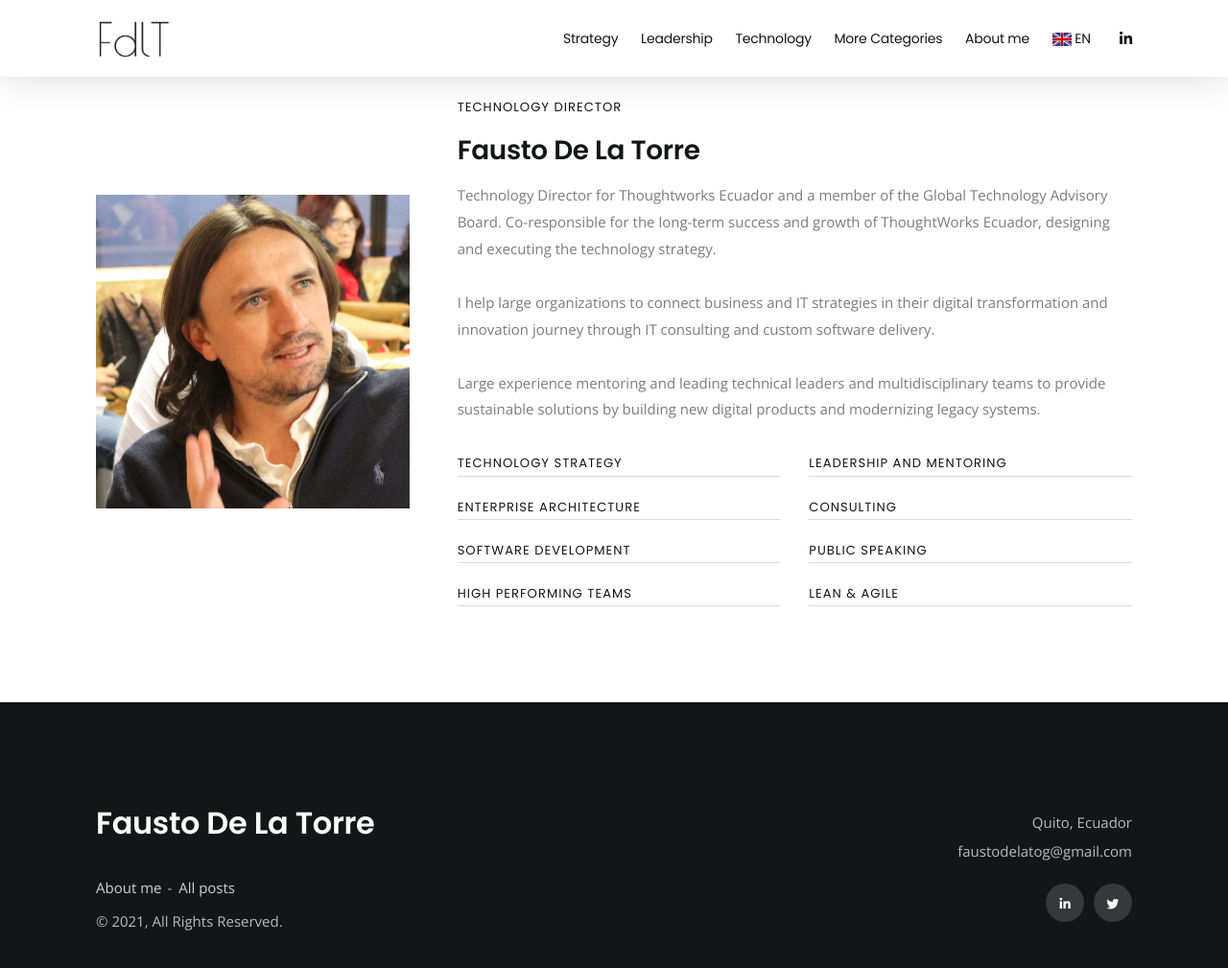
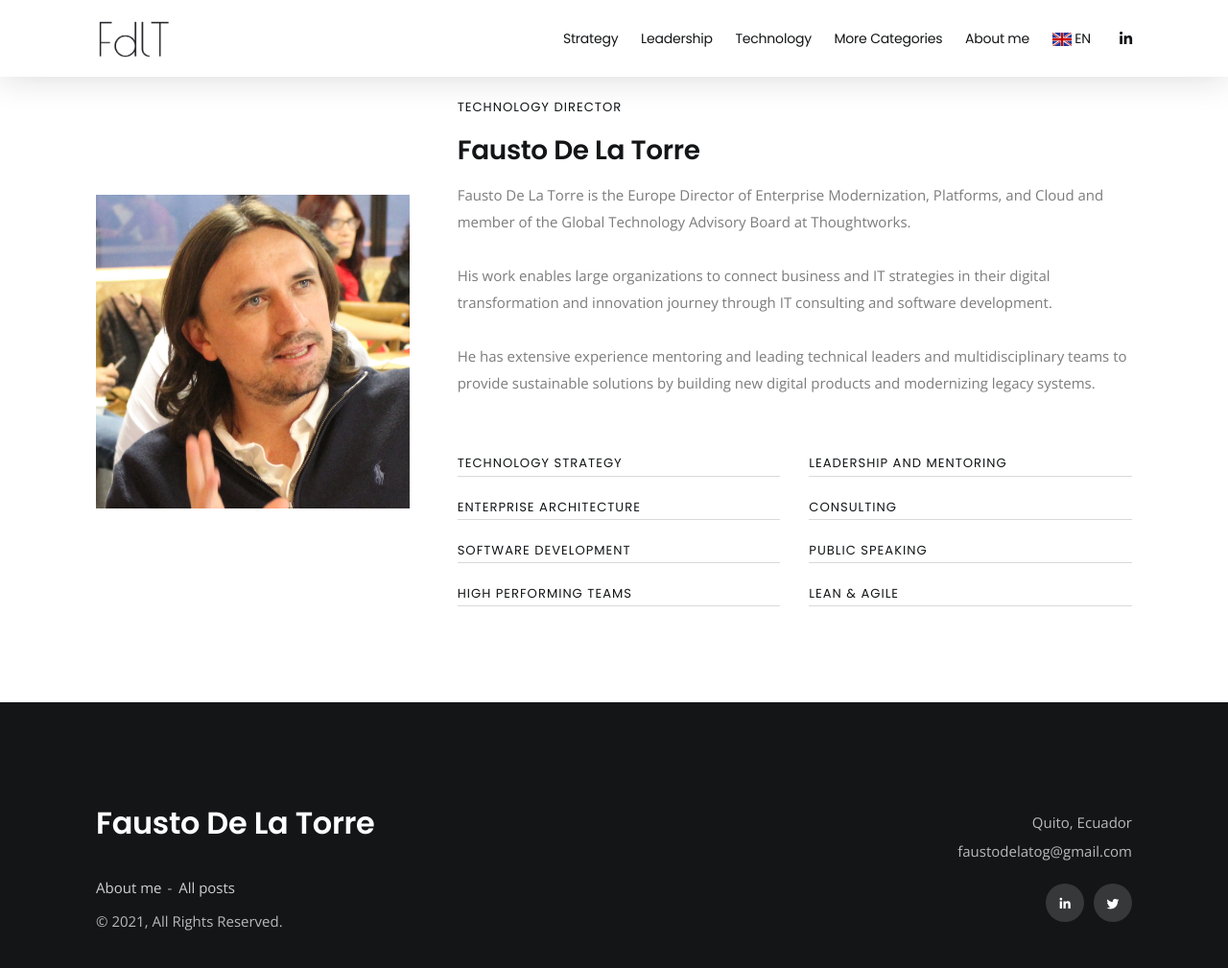
Before and after one commit to faustodelatog/faustodelatog.github.io, a Jekyll site: the page built from en/about.html, in a window 1280 px wide and 1075 px high. Shown: the top 1009 px of the window at 96% size. Built offline with Jekyll 4.4.1, drawn with Linux system fonts in a browser that asks for light colours; a script that is not in the unit is left out.

Commit message:
updated bio

```diff
--- a/_data/en/labels.yml
+++ b/_data/en/labels.yml
@@ -11,6 +11,7 @@ about_me: About me
 all_posts: All posts
 message_404: Sorry, It appears that the page you were looking for doesn't exist or might have been moved.
 home: Home
+job_title: Technology Director
 technology_strategy: Technology Strategy
 enterprise_architecture: Enterprise Architecture
 public_speaking: Public Speaking
@@ -20,13 +21,9 @@ software_development: Software Development
 high_performing_teams: High Performing Teams
 lean_agile: Lean & Agile
 
-job_title: Technology director
-bio: "Technology Director for Thoughtworks Ecuador and a member of the Global
-Technology Advisory Board. Co-responsible for the long-term success and growth
-of ThoughtWorks Ecuador, designing and executing the technology strategy.<br /><br />
-I help large organizations to connect business and IT strategies in their digital
-transformation and innovation journey through IT consulting and custom software
-delivery.<br /><br />
-Large experience mentoring and leading technical leaders and multidisciplinary
-teams to provide sustainable solutions by building new digital products and
-modernizing legacy systems."
+bio: "Fausto De La Torre is the Europe Director of Enterprise Modernization, Platforms, and Cloud
+and member of the Global Technology Advisory Board at Thoughtworks.<br /><br />
+His work enables large organizations to connect business and IT strategies in their digital transformation and innovation journey
+through IT consulting and software development.<br /><br />
+He has extensive experience mentoring and leading technical leaders
+and multidisciplinary teams to provide sustainable solutions by building new digital products and modernizing legacy systems.<br /><br />"
```
Also changed, not shown: _data/es/labels.yml (+6 -8 lines).
